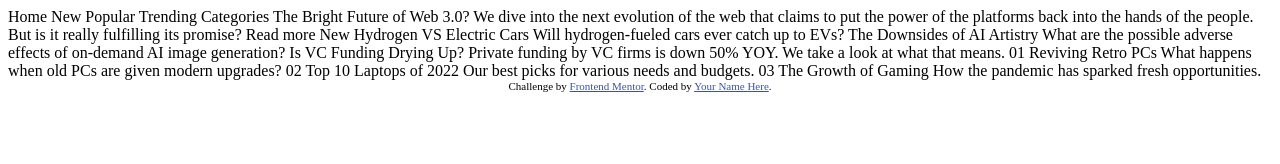
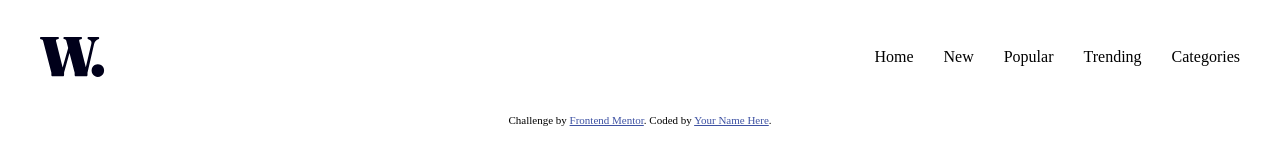
Before and after one commit to Euvickson/news-homepage-main, a plain HTML site: page index.html in a window 1280 px wide. Drawn offline with Linux system fonts and the light colour scheme.

Commit message:
Header construído e estilizado

```diff
--- a/index.html
+++ b/index.html
@@ -5,6 +5,7 @@
   <meta name="viewport" content="width=device-width, initial-scale=1.0"> <!-- displays site properly based on user's device -->
 
   <link rel="icon" type="image/png" sizes="32x32" href="./assets/images/favicon-32x32.png">
+  <link rel="stylesheet" href="./src/css/header.css">
 
   <title>Frontend Mentor | News homepage</title>
 
@@ -14,47 +15,29 @@
     .attribution a { color: hsl(228, 45%, 44%); }
   </style>
 </head>
+
+<header>
+  <div class="header">
+    <img src="./assets/images/logo.svg" alt="Page logo">
+    <ul class="list">
+      <li class="list__item"><a href="#" class="list__link">Home</a></li>
+      <li class="list__item"><a href="#" class="list__link">New</a></li>
+      <li class="list__item"><a href="#" class="list__link">Popular</a></li>
+      <li class="list__item"><a href="#" class="list__link">Trending</a></li>
+      <li class="list__item"><a href="#" class="list__link">Categories</a></li>
+    </ul>
+  </div>
+</header>
+
 <body>
 
-  Home
-  New
-  Popular
-  Trending
-  Categories
+</body>
 
-  The Bright Future of Web 3.0?
-
-  We dive into the next evolution of the web that claims to put the power of the platforms back into the hands of the people.
-  But is it really fulfilling its promise?
-
-  Read more
-
-  New
-
-  Hydrogen VS Electric Cars
-  Will hydrogen-fueled cars ever catch up to EVs?
-
-  The Downsides of AI Artistry
-  What are the possible adverse effects of on-demand AI image generation?
-
-  Is VC Funding Drying Up?
-  Private funding by VC firms is down 50% YOY. We take a look at what that means.
-
-  01
-  Reviving Retro PCs
-  What happens when old PCs are given modern upgrades?
-
-  02
-  Top 10 Laptops of 2022
-  Our best picks for various needs and budgets.
-
-  03
-  The Growth of Gaming
-  How the pandemic has sparked fresh opportunities.
-
+<footer>
   <div class="attribution">
     Challenge by <a href="https://www.frontendmentor.io?ref=challenge" target="_blank">Frontend Mentor</a>.
     Coded by <a href="#">Your Name Here</a>.
   </div>
-</body>
+</footer>
+
 </html>
--- /dev/null
+++ b/src/css/header.css
@@ -0,0 +1,22 @@
+.header {
+    align-items: center;
+    display: flex;
+    justify-content: space-between;
+    margin: 32px;
+}
+
+.list {
+    list-style-type: none;
+    display: flex;
+    gap: 30px;
+}
+
+.list__link {
+    color: inherit;
+    text-decoration: none;
+    transition: .5s;
+}
+
+.list__link:hover {
+    color: hsl(35, 77%, 62%);
+}
```
